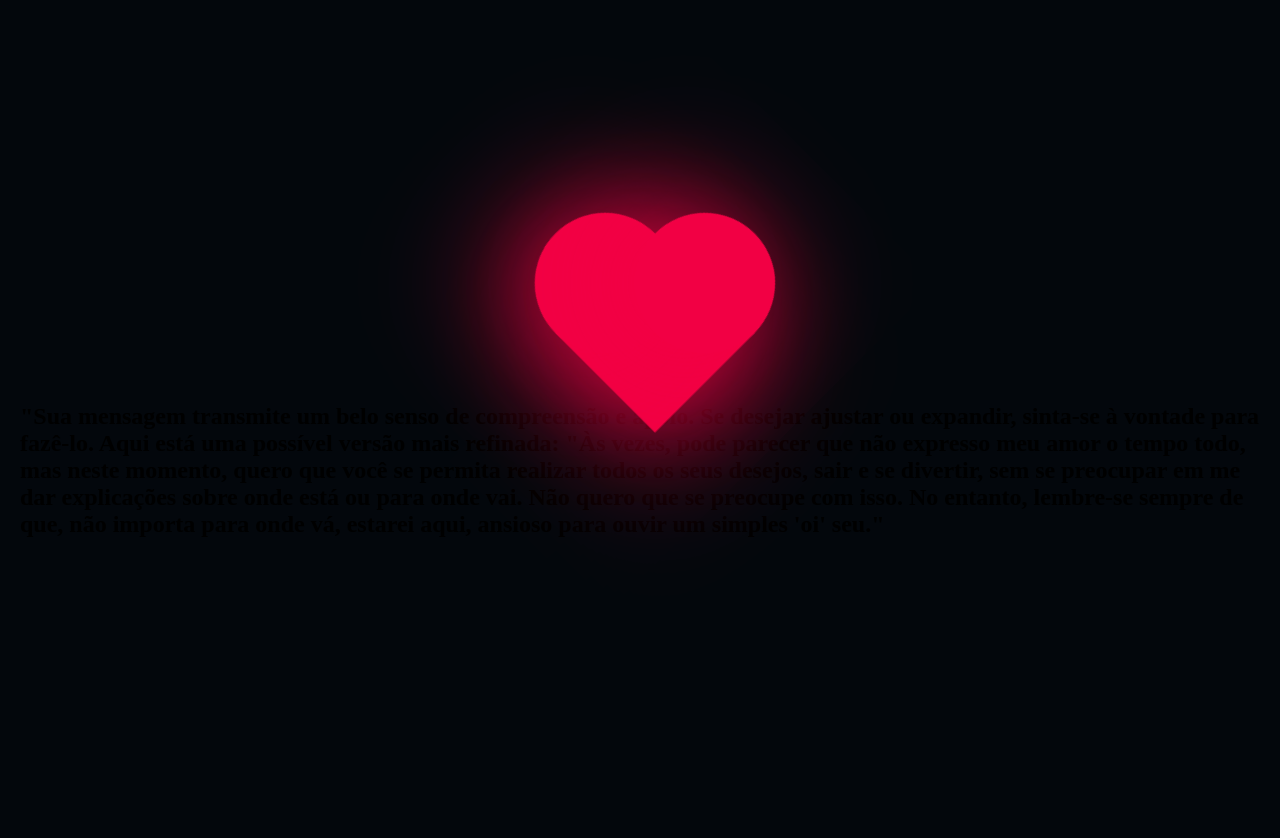
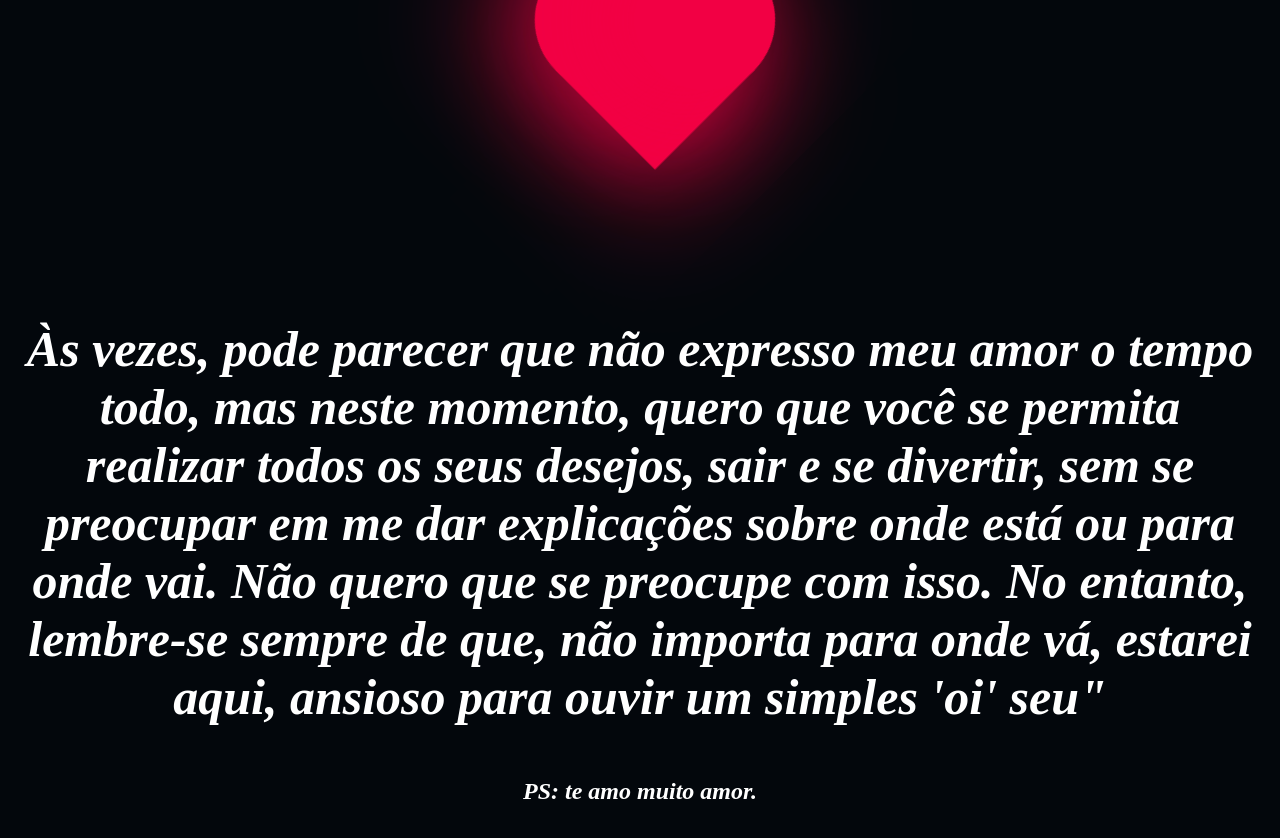
Before and after one commit to Thales2323/Secret, a plain HTML site: page index.html in a window 1280 px wide. Shown: the top 838 px of the page. Drawn offline with Linux system fonts and the light colour scheme.

Commit message:
index.html

```diff
--- a/index.html
+++ b/index.html
@@ -5,14 +5,21 @@
   <title>Dia dos Namorados</title>
   <link rel="stylesheet" type="text/css" href="texto e avins.css">
 </head>
-<body1>
-    <div class="heart"></div>
-</body1>
-<body2>
-    <div id="text">
-        <h2>"Sua mensagem transmite um belo senso de compreensão e apoio. Se desejar ajustar ou expandir, sinta-se à vontade para fazê-lo. Aqui está uma possível versão mais refinada:
 
-        "Às vezes, pode parecer que não expresso meu amor o tempo todo, mas neste momento, quero que você se permita realizar todos os seus desejos, sair e se divertir, sem se preocupar em me dar explicações sobre onde está ou para onde vai. Não quero que se preocupe com isso. No entanto, lembre-se sempre de que, não importa para onde vá, estarei aqui, ansioso para ouvir um simples 'oi' seu."</h2>
+<body onload="draw();">
+    <div class="container">
+        <div class="heart"></div>
     </div>
-</body2>
+    <div class="container">
+        <h2 class="titulo">Às vezes, pode parecer que não expresso meu amor o tempo todo, mas neste momento, quero que você se permita realizar todos os seus desejos, sair e se divertir, sem se preocupar em me dar explicações sobre onde está ou para onde vai. Não quero que se preocupe com isso. No entanto, lembre-se sempre de que, não importa para onde vá, estarei aqui, ansioso para ouvir um simples 'oi' seu"</h2>
+    </div>
+    <div class="container">
+        <h3>PS: te amo muito amor. </h3>
+    </div>
+
+    <div class="container">
+        <h4>FEITO POR THALES2323 </h4>
+    </div>
+</body>
+
 </html>
```
